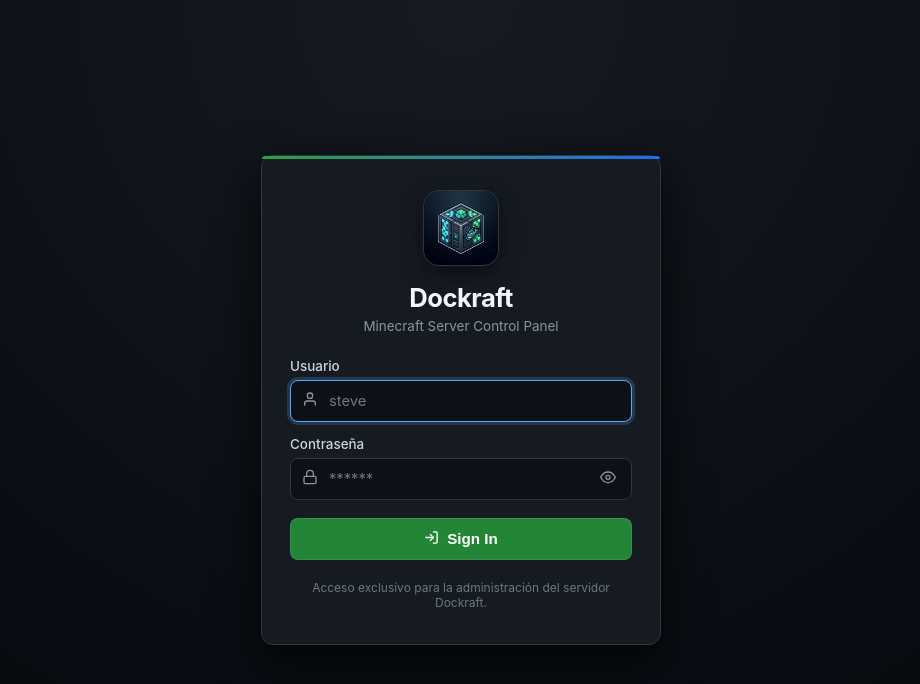
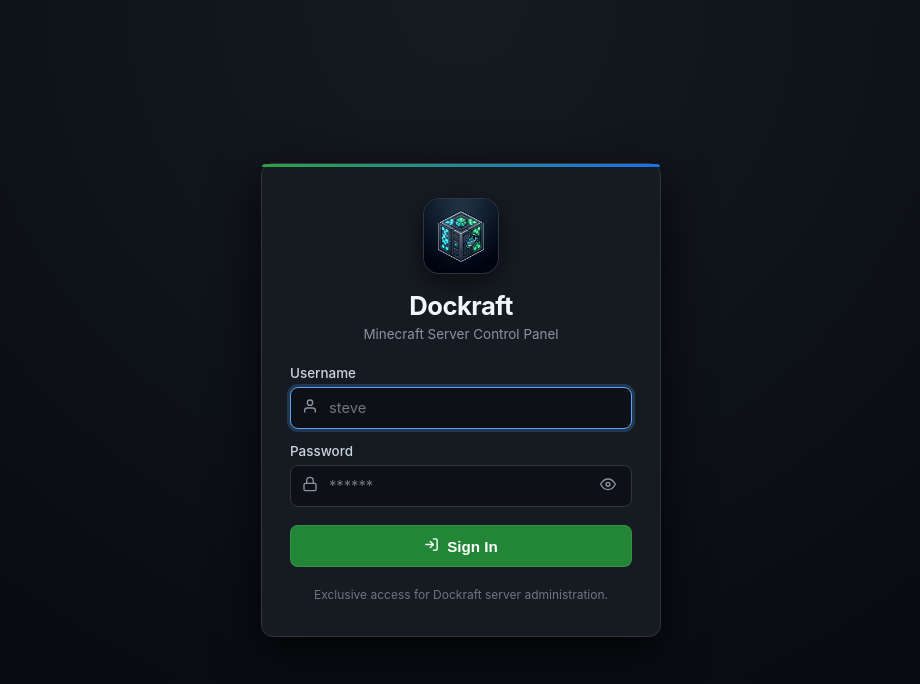
Before and after one commit to GMS-EC/dockraft, a FastAPI app: template web/templates/login.html in a window 1280 px wide. Shown: the top 684 px of the page, without its empty margins (179-1099 px from the left). Run offline with FastAPI, Linux system fonts and the light colour scheme; the template is opened without the code that fills it, so the values that code supplies are empty; some libraries are stand-ins or nearby versions.

Commit message:
i18n(es/en): footer exacto, auto-scroll y pagina de login
- footer_desc ES/EN al texto solicitado ('Panel de control ultra-ligero para
  servidores de Minecraft Java y Bedrock.') y copyright © 2026 Dockraft.
- Nuevas claves ES/EN para el toggle de auto-scroll (estados/titulo, salto al
  final y mensaje de reconexion); etiqueta y titulos usan data-i18n y se
  resincronizan al cambiar idioma.
- login.html conectado a las claves existentes (subitulo, campos, boton,
  avisos de bloqueo/expiracion, toggle password y nota del pie).
- Diccionarios ES/EN en paridad (250 claves cada uno).

```diff
--- a/web/static/js/i18n.js
+++ b/web/static/js/i18n.js
@@ -76,6 +76,10 @@
       cmd_send: 'Enviar',
       console_clear: 'Limpiar Consola',
       console_view_audit: 'Historial de Registros',
+      console_autoscroll_on: 'Auto-scroll activado: haz clic para pausar',
+      console_autoscroll_off: 'Auto-scroll pausado: haz clic para activar',
+      console_jump_bottom: 'Ir al final de la consola',
+      console_reconnecting: 'Conexión con la consola perdida. Reconectando...',
 
       // Installer Tab
       inst_title: 'Selecciona el Tipo de Servidor',
@@ -245,7 +249,7 @@
       logs_col_status: 'Estado',
 
       // Footer
-      footer_desc: 'Panel de control ultra-ligero y modular para servidores de Minecraft Java y Bedrock.',
+      footer_desc: 'Panel de control ultra-ligero para servidores de Minecraft Java y Bedrock.',
       footer_copyright: '© 2026 Dockraft',
 
       // Modals
@@ -281,6 +285,8 @@
       login_retry_in: 'Podrás intentar de nuevo en:',
       login_session_expired_title: 'Sesión Caducada',
       login_session_expired_desc: 'Tu sesión ha expirado por inactividad o seguridad. Por favor, inicia sesión de nuevo para continuar.',
+      login_password_toggle: 'Mostrar/Ocultar contraseña',
+      login_footer_note: 'Acceso exclusivo para la administración del servidor Dockraft.',
 
       // Toasts
       toast_lang_changed: 'Idioma cambiado a Español',
@@ -363,6 +369,10 @@
       cmd_send: 'Send',
       console_clear: 'Clear Console',
       console_view_audit: 'Audit & Command History',
+      console_autoscroll_on: 'Auto-scroll enabled: click to pause',
+      console_autoscroll_off: 'Auto-scroll paused: click to enable',
+      console_jump_bottom: 'Jump to the bottom of the console',
+      console_reconnecting: 'Console connection lost. Reconnecting...',
 
       // Installer Tab
       inst_title: 'Select Server Engine',
@@ -532,7 +542,7 @@
       players_reason_label: 'Reason (Optional):',
 
       // Footer
-      footer_desc: 'Ultra-lightweight, modular control panel for Minecraft Java and Bedrock servers.',
+      footer_desc: 'Ultra-lightweight control panel for Minecraft Java and Bedrock servers.',
       footer_copyright: '© 2026 Dockraft',
 
       // Modals
@@ -568,6 +578,8 @@
       login_retry_in: 'You can retry in:',
       login_session_expired_title: 'Session Expired',
       login_session_expired_desc: 'Your session has expired due to inactivity or security timeout. Please sign in again to continue.',
+      login_password_toggle: 'Show/Hide password',
+      login_footer_note: 'Exclusive access for Dockraft server administration.',
 
       // Toasts
       toast_lang_changed: 'Language switched to English',
--- a/web/templates/login.html
+++ b/web/templates/login.html
@@ -1,6 +1,6 @@
 {% extends "base.html" %}
 
-{% block title %}Iniciar Sesión — Dockraft{% endblock %}
+{% block title %}Iniciar Sesión / Sign In — Dockraft{% endblock %}
 {% block body_class %}login-page-body{% endblock %}
 
 {% block content %}
@@ -9,7 +9,7 @@
     <div class="login-brand-header">
       <img src="/static/img/logo.png" alt="Dockraft Logo" class="dockraft-login-logo-img">
       <h1 class="dockraft-brand-title">Dockraft</h1>
-      <p class="dockraft-brand-subtitle">Panel de Control para Minecraft</p>
+      <p class="dockraft-brand-subtitle" data-i18n="login_subtitle">Panel de Control para Minecraft</p>
     </div>
 
     <!-- Session Expired Alert Badge -->
@@ -25,15 +25,15 @@
     <div class="login-error-alert" id="login-error-msg" style="{% if not is_locked %}display: none;{% endif %}">
       {% if is_locked %}
         <svg width="16" height="16" viewBox="0 0 24 24" fill="none" stroke="#f85149" stroke-width="2" stroke-linecap="round" stroke-linejoin="round" style="vertical-align:text-bottom; margin-right:4px;"><path d="M10.29 3.86L1.82 18a2 2 0 0 0 1.71 3h16.94a2 2 0 0 0 1.71-3L13.71 3.86a2 2 0 0 0-3.42 0z"/><line x1="12" y1="9" x2="12" y2="13"/><line x1="12" y1="17" x2="12.01" y2="17"/></svg>
-        <strong>Acceso bloqueado por seguridad</strong> debido a demasiados intentos fallidos.<br>
-        Podrás intentar de nuevo en: <span id="lockout-countdown" style="font-weight: 700; font-family: var(--font-mono); color: #f85149;">--:--</span>
+        <strong><span data-i18n="login_locked_notice">Acceso bloqueado por seguridad debido a demasiados intentos fallidos.</span></strong><br>
+        <span data-i18n="login_retry_in">Podrás intentar de nuevo en:</span> <span id="lockout-countdown" style="font-weight: 700; font-family: var(--font-mono); color: #f85149;">--:--</span>
       {% endif %}
     </div>
 
     <form id="login-form" onsubmit="LoginApp.submitLogin(event)">
       <!-- Username Field -->
       <div class="form-group" style="text-align: left; margin-bottom: 14px;">
-        <label class="form-label" for="login-username" style="font-size: 0.84rem; color: #cbd5e1;">Usuario</label>
+        <label class="form-label" for="login-username" style="font-size: 0.84rem; color: #cbd5e1;" data-i18n="login_username_label">Usuario</label>
         <div class="login-input-wrapper">
           <span class="login-input-icon">
             <svg width="16" height="16" viewBox="0 0 24 24" fill="none" stroke="currentColor" stroke-width="2" stroke-linecap="round" stroke-linejoin="round"><path d="M20 21v-2a4 4 0 0 0-4-4H8a4 4 0 0 0-4 4v2"/><circle cx="12" cy="7" r="4"/></svg>
@@ -53,7 +53,7 @@
 
       <!-- Password Field -->
       <div class="form-group" style="text-align: left; margin-bottom: 18px;">
-        <label class="form-label" for="login-password" style="font-size: 0.84rem; color: #cbd5e1;">Contraseña</label>
+        <label class="form-label" for="login-password" style="font-size: 0.84rem; color: #cbd5e1;" data-i18n="login_password_label">Contraseña</label>
         <div class="login-input-wrapper">
           <span class="login-input-icon">
             <svg width="16" height="16" viewBox="0 0 24 24" fill="none" stroke="currentColor" stroke-width="2" stroke-linecap="round" stroke-linejoin="round"><rect x="3" y="11" width="18" height="11" rx="2" ry="2"/><path d="M7 11V7a5 5 0 0 1 10 0v4"/></svg>
@@ -74,6 +74,7 @@
             id="login-password-toggle"
             onclick="LoginApp.togglePasswordVisibility()"
             title="Mostrar/Ocultar contraseña"
+            data-i18n-title="login_password_toggle"
           >
             <svg id="login-password-eye-svg" width="16" height="16" viewBox="0 0 24 24" fill="none" stroke="currentColor" stroke-width="2" stroke-linecap="round" stroke-linejoin="round"><path d="M1 12s4-8 11-8 11 8 11 8-4 8-11 8-11-8-11-8z"/><circle cx="12" cy="12" r="3"/></svg>
           </button>
@@ -90,12 +91,12 @@
         <span id="btn-login-icon">
           <svg width="15" height="15" viewBox="0 0 24 24" fill="none" stroke="currentColor" stroke-width="2.2" stroke-linecap="round" stroke-linejoin="round"><path d="M15 3h4a2 2 0 0 1 2 2v14a2 2 0 0 1-2 2h-4"/><polyline points="10 17 15 12 10 7"/><line x1="15" y1="12" x2="3" y2="12"/></svg>
         </span>
-        <span id="btn-login-text">Iniciar Sesión</span>
+        <span id="btn-login-text" data-i18n="login_submit_btn">Iniciar Sesión</span>
       </button>
     </form>
 
-    <div class="login-footer-text">
-      Acceso exclusivo para la administración del servidor Dockraft.<br>
+    <div class="login-footer-text" data-i18n="login_footer_note">
+      Acceso exclusivo para la administración del servidor Dockraft.
     </div>
   </div>
 </div>
--- a/web/templates/tabs/console.html
+++ b/web/templates/tabs/console.html
@@ -86,9 +86,9 @@
           <svg width="13" height="13" viewBox="0 0 24 24" fill="none" stroke="currentColor" stroke-width="2" stroke-linecap="round" stroke-linejoin="round"><path d="M22 12h-4l-3 9L9 3l-3 9H2"/></svg>
           Diagnóstico & Logs
         </button>
-        <button class="chip-btn" id="btn-auto-scroll" style="display: inline-flex; align-items: center; gap: 6px;" title="Auto-scroll activado: haz clic para pausar">
+        <button class="chip-btn" id="btn-auto-scroll" data-i18n-title="console_autoscroll_on" style="display: inline-flex; align-items: center; gap: 6px;" title="Auto-scroll activado: haz clic para pausar">
           <span id="btn-auto-scroll-dot" style="display: inline-block; width: 7px; height: 7px; border-radius: 50%; background: #3fb950;"></span>
-          Auto-scroll
+          <span data-i18n="console_auto_scroll">Desplazamiento automático</span>
         </button>
         <button class="chip-btn" id="btn-clear-console" data-i18n="console_clear">Limpiar Consola</button>
       </div>
@@ -110,7 +110,7 @@
       <div class="terminal-body" id="terminal-content">
         <!-- Live log lines stream here -->
       </div>
-      <button type="button" class="terminal-jump-bottom" id="terminal-jump-bottom" title="Ir al final de la consola" style="display: none;" aria-label="Ir al final">
+      <button type="button" class="terminal-jump-bottom" id="terminal-jump-bottom" data-i18n-title="console_jump_bottom" title="Ir al final de la consola" style="display: none;" aria-label="Ir al final">
         <svg width="14" height="14" viewBox="0 0 24 24" fill="none" stroke="currentColor" stroke-width="2.5" stroke-linecap="round" stroke-linejoin="round"><polyline points="6 9 12 15 18 9"/></svg>
       </button>
     </div>
```
Also changed, not shown: web/static/js/console.js (+9 -2 lines).
